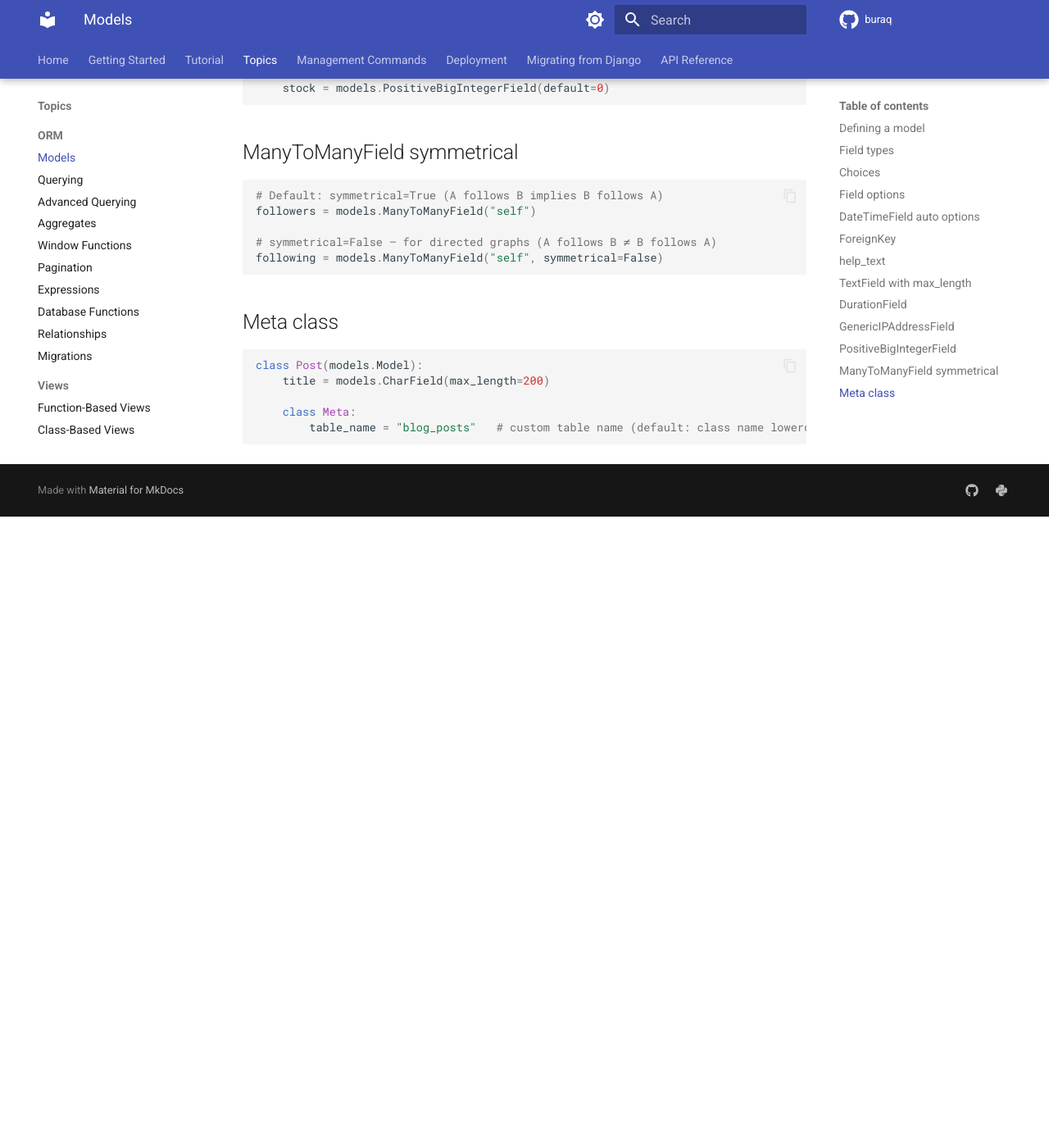
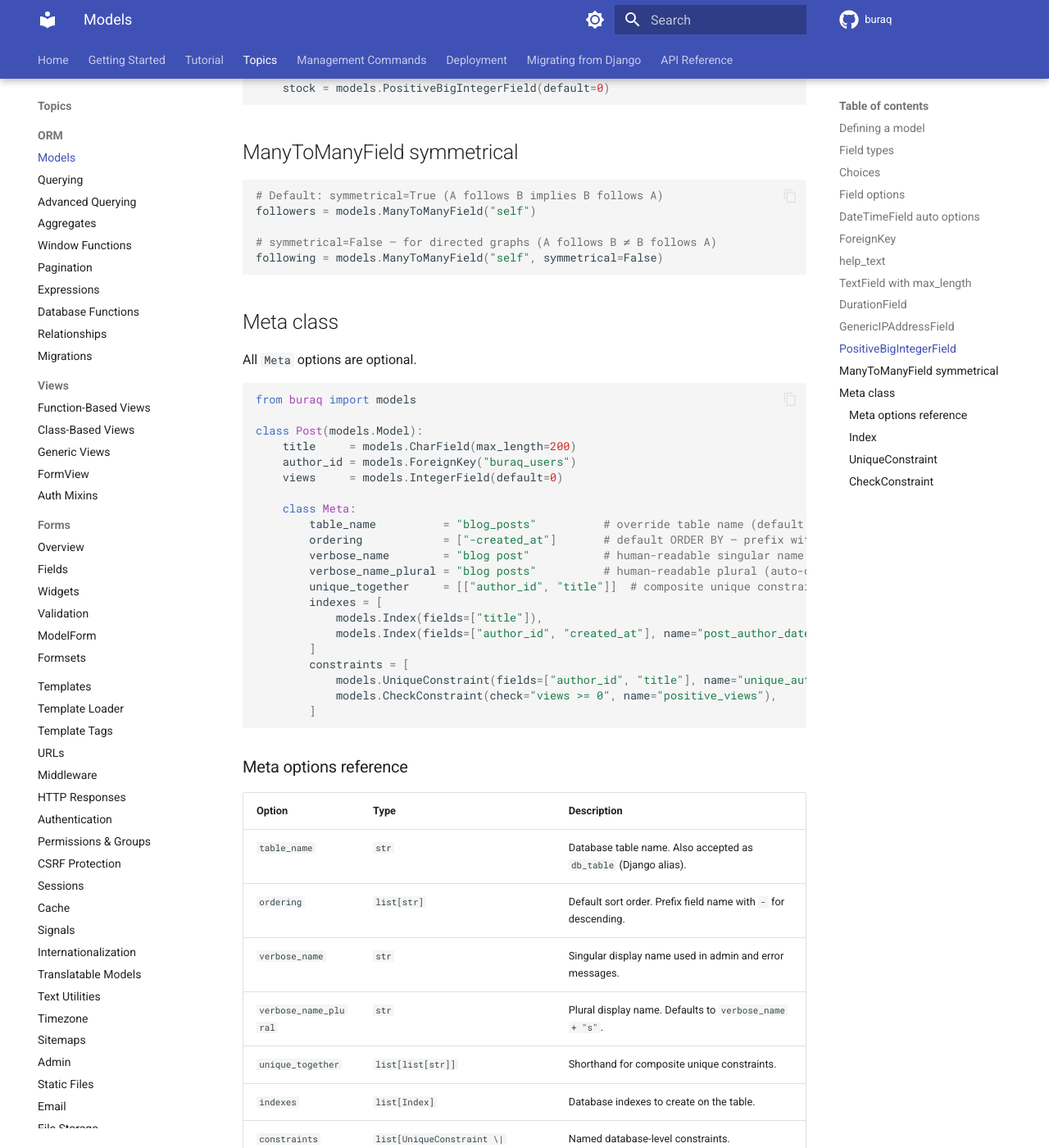
Before and after one commit to nezanuha/buraq, an MkDocs documentation site: the page built from docs/topics/orm/models.md, in a window 1280 px wide and 1400 px high, scrolled down 4742 px. Shown: the whole window at 82% size. Built offline with MkDocs 1.6.1 and Material for MkDocs 9.7.7, drawn with Linux system fonts in a browser that asks for light colours; comment, search, counter and statistics services are not loaded; the version menu is left out; before the commit the page ends 5372 px from its top, so only the background shows below that; some of the changed text lies outside the part shown.

Commit message:
docs: expand Meta class reference in models.md
Add full documentation for all Meta options:
- ordering, verbose_name, verbose_name_plural
- unique_together, indexes, constraints
- Index, UniqueConstraint, CheckConstraint with examples and option tables

Previously only table_name was shown.

````diff
--- a/docs/topics/orm/models.md
+++ b/docs/topics/orm/models.md
@@ -195,10 +195,63 @@
 
 ## Meta class
 
+All `Meta` options are optional.
+
 ```python
+from buraq import models
+
 class Post(models.Model):
-    title = models.CharField(max_length=200)
+    title     = models.CharField(max_length=200)
+    author_id = models.ForeignKey("buraq_users")
+    views     = models.IntegerField(default=0)
 
     class Meta:
-        table_name = "blog_posts"   # custom table name (default: class name lowercased + "s")
+        table_name          = "blog_posts"          # override table name (default: lowercased plural)
+        ordering            = ["-created_at"]       # default ORDER BY — prefix with - for DESC
+        verbose_name        = "blog post"           # human-readable singular name
+        verbose_name_plural = "blog posts"          # human-readable plural (auto-derived if omitted)
+        unique_together     = [["author_id", "title"]]  # composite unique constraint(s)
+        indexes = [
+            models.Index(fields=["title"]),
+            models.Index(fields=["author_id", "created_at"], name="post_author_date_idx"),
+        ]
+        constraints = [
+            models.UniqueConstraint(fields=["author_id", "title"], name="unique_author_title"),
+            models.CheckConstraint(check="views >= 0", name="positive_views"),
+        ]
 ```
+
+### Meta options reference
+
+| Option | Type | Description |
+|---|---|---|
+| `table_name` | `str` | Database table name. Also accepted as `db_table` (Django alias). |
+| `ordering` | `list[str]` | Default sort order. Prefix field name with `-` for descending. |
+| `verbose_name` | `str` | Singular display name used in admin and error messages. |
+| `verbose_name_plural` | `str` | Plural display name. Defaults to `verbose_name + "s"`. |
+| `unique_together` | `list[list[str]]` | Shorthand for composite unique constraints. |
+| `indexes` | `list[Index]` | Database indexes to create on the table. |
+| `constraints` | `list[UniqueConstraint \| CheckConstraint]` | Named database-level constraints. |
+
+### Index
+
+```python
+models.Index(fields=["field1", "field2"], name="optional_name", unique=False)
+```
+
+`unique=True` creates a unique index (equivalent to `UniqueConstraint` but without a name requirement).
+
+### UniqueConstraint
+
+```python
+models.UniqueConstraint(fields=["author_id", "slug"], name="unique_author_slug")
+```
+
+### CheckConstraint
+
+Enforce a SQL-level condition. The `check` string is passed directly to the database:
+
+```python
+models.CheckConstraint(check="price > 0", name="positive_price")
+models.CheckConstraint(check="end_date >= start_date", name="valid_date_range")
+```
````
